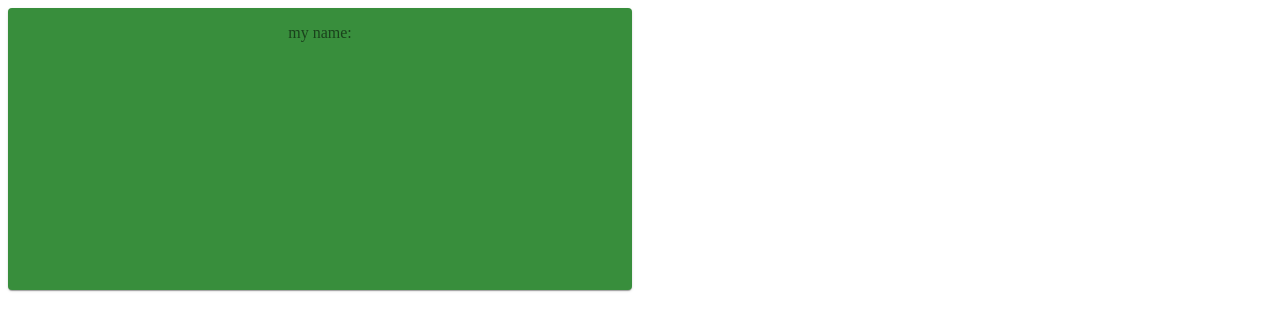
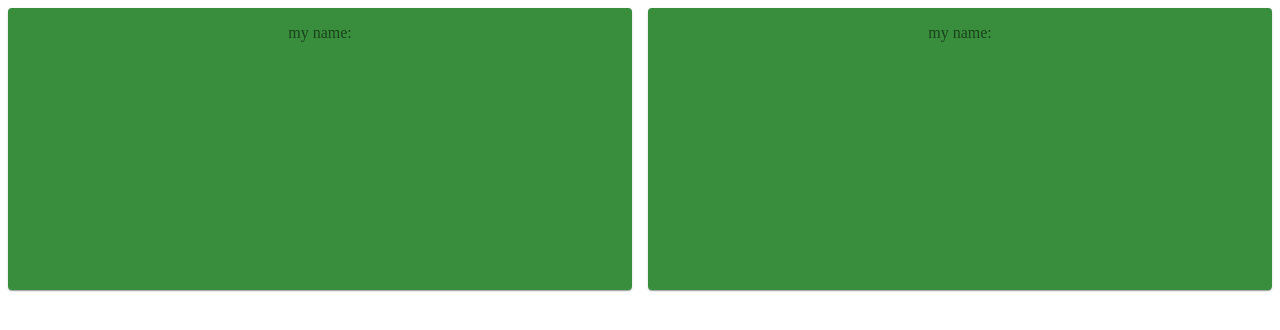
Before and after one commit to Yandiswa-30/my-cv, a React (Create React App) app: page / in a window 1280 px wide. Shown: the top 330 px of the page. Built offline with nearby package versions, Linux system fonts and the light colour scheme.

Commit message:
1 file modified

```diff
--- a/src/App.js
+++ b/src/App.js
@@ -30,6 +30,11 @@ export default function App() {
        my name:
        </Paper>
    </Grid>
+   <Grid item xs='6'>
+     <Paper className={classes.Paper}>
+       my name:
+       </Paper>
+   </Grid>
 
   </Grid>
 
```
